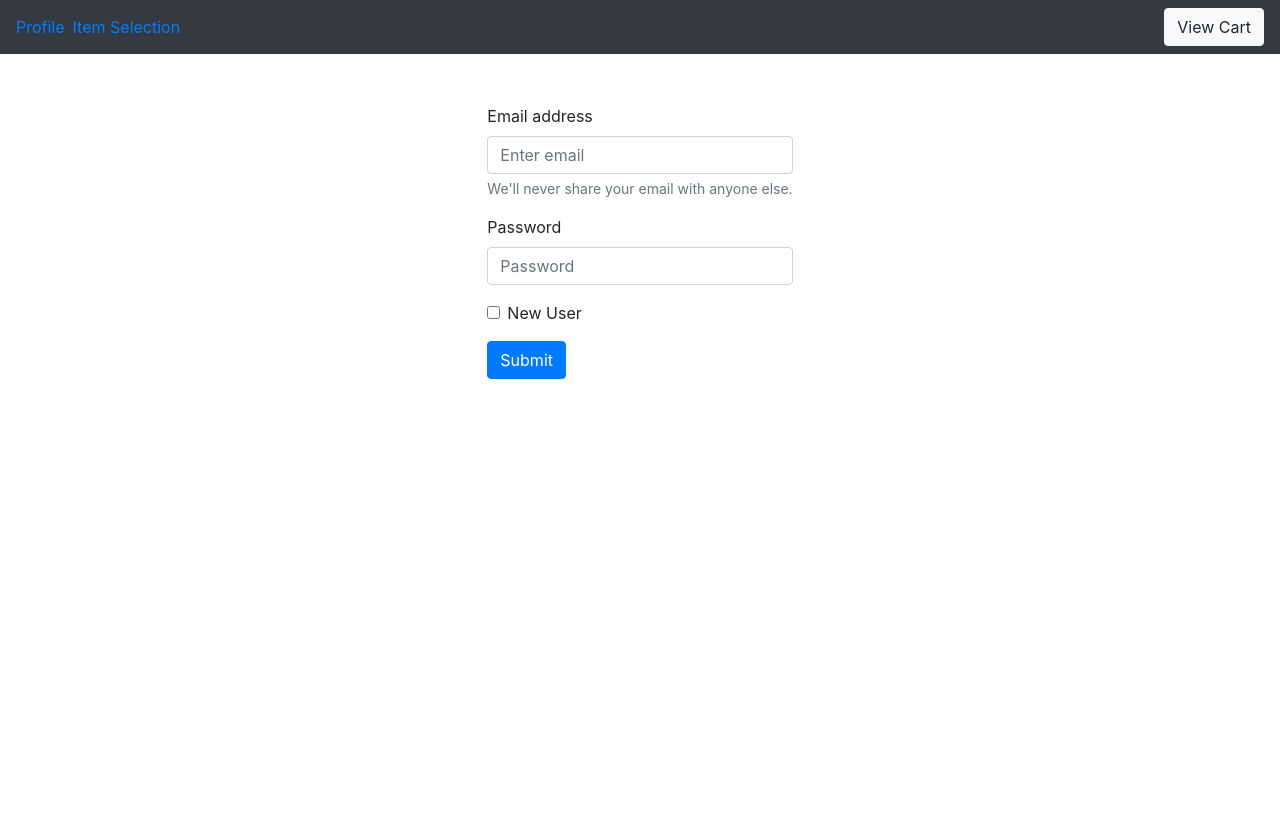
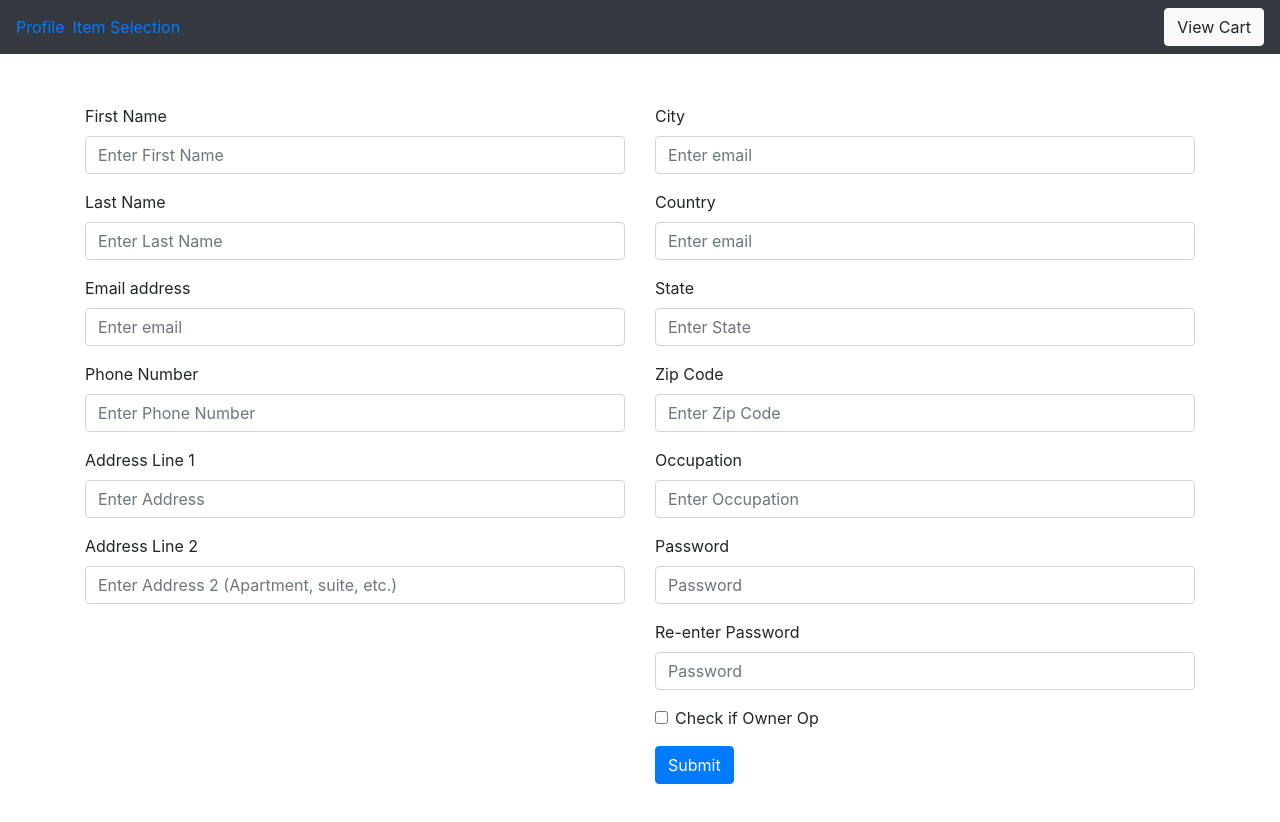
Before and after one commit to RyanMosely/Gear-Database-Application, a React (Create React App) app in the folder client/: page /register in a window 1280 px wide. Shown: the top 822 px of the page. Before the commit the page ends 800 px from the top, so only its background shows below. Built offline with nearby package versions, Linux system fonts and the light colour scheme.

Commit message:
Added Sign Up Page

```diff
--- a/client/src/App.js
+++ b/client/src/App.js
@@ -5,6 +5,7 @@ import TopNavbar from './components/Navbar'
 import LandingPage from "./Pages/LandingPage";
 import AlaCartePage from "./Pages/AlaCarte"
 import SignInSignUp from "./Pages/SignInSignUp"
+import Register from "./Pages/Register"
 
 import './App.css';
 
@@ -16,6 +17,7 @@ function App() {
         <Switch>
           <Route exact path="/landing-page" component={LandingPage} />
           <Route path="/alacarte" component={AlaCartePage} />
+          <Route path="/register" component={Register} />
           <Route path="/" component={SignInSignUp} />
         </Switch>
     </Router>
--- /dev/null
+++ b/client/src/Pages/Register/index.js
@@ -0,0 +1,111 @@
+import React from 'react';
+import Container from 'react-bootstrap/Container'
+import Row from 'react-bootstrap/Row'
+import Col from 'react-bootstrap/Col'
+import UserImg from '../../user.png';
+import InfoCard from '../../components/InfoCard';
+import { Form, Button } from 'react-bootstrap';
+import './index.scss';
+
+function Register() {
+    return (
+<Container id="profile">
+  <div className="sign-up-container">
+    <Form>
+    <Row>
+      <Col>
+    <Form.Group controlId="formFirstName">
+        <Form.Label>First Name</Form.Label>
+        <Form.Control type="text" placeholder="Enter First Name" />
+          <Form.Text className="text-muted">
+          </Form.Text>
+      </Form.Group>
+      <Form.Group controlId="formLastName">
+        <Form.Label>Last Name</Form.Label>
+        <Form.Control type="text" placeholder="Enter Last Name" />
+          <Form.Text className="text-muted">
+          </Form.Text>
+      </Form.Group>
+      <Form.Group controlId="formBasicEmail">
+        <Form.Label>Email address</Form.Label>
+        <Form.Control type="email" placeholder="Enter email" />
+          <Form.Text className="text-muted">
+          </Form.Text>
+      </Form.Group>
+      <Form.Group controlId="formPhoneNumber">
+        <Form.Label>Phone Number</Form.Label>
+        <Form.Control type="text" placeholder="Enter Phone Number" />
+          <Form.Text className="text-muted">
+          </Form.Text>
+      </Form.Group>
+      <Form.Group controlId="AddressLineOne">
+        <Form.Label>Address Line 1</Form.Label>
+        <Form.Control type="text" placeholder="Enter Address" />
+          <Form.Text className="text-muted">
+          </Form.Text>
+      </Form.Group>
+      <Form.Group controlId="AddressLineTwo">
+        <Form.Label>Address Line 2</Form.Label>
+        <Form.Control type="text" placeholder="Enter Address 2 (Apartment, suite, etc.)" />
+          <Form.Text className="text-muted">
+          </Form.Text>
+      </Form.Group>
+      </Col>
+      <Col>
+      <Form.Group controlId="City">
+        <Form.Label>City</Form.Label>
+        <Form.Control type="text" placeholder="Enter email" />
+          <Form.Text className="text-muted">
+          </Form.Text>
+      </Form.Group>
+      <Form.Group controlId="Country">
+        <Form.Label>Country</Form.Label>
+        <Form.Control type="text" placeholder="Enter email" />
+          <Form.Text className="text-muted">
+          </Form.Text>
+      </Form.Group>
+      <Form.Group controlId="State">
+        <Form.Label>State</Form.Label>
+        <Form.Control type="text" placeholder="Enter State" />
+          <Form.Text className="text-muted">
+          </Form.Text>
+      </Form.Group>
+      <Form.Group controlId="ZipCode">
+        <Form.Label>Zip Code</Form.Label>
+        <Form.Control type="text" placeholder="Enter Zip Code" />
+          <Form.Text className="text-muted">
+          </Form.Text>
+      </Form.Group>
+      <Form.Group controlId="Occupation">
+        <Form.Label>Occupation</Form.Label>
+        <Form.Control type="text" placeholder="Enter Occupation" />
+          <Form.Text className="text-muted">
+          </Form.Text>
+      </Form.Group>
+      <Form.Group controlId="formBasicPassword">
+        <Form.Label>
+          Password
+        </Form.Label>
+        <Form.Control type="password" placeholder="Password" />
+      </Form.Group>
+      <Form.Group controlId="formBasicPassword">
+        <Form.Label>
+          Re-enter Password
+        </Form.Label>
+        <Form.Control type="password" placeholder="Password" />
+      </Form.Group>
+      <Form.Group controlId="formBasicCheckbox">
+        <Form.Check type="checkbox" label="Check if Owner Op" />
+      </Form.Group>
+      <Button variant="primary" type="submit">
+        Submit
+      </Button>
+      </Col>
+      </Row>
+    </Form>
+  </div>
+</Container>
+    )
+}
+
+export default Register;
--- /dev/null
+++ b/client/src/Pages/Register/index.scss
@@ -0,0 +1,6 @@
+.sign-up-container{
+margin-top: 50px;
+margin-bottom: 50px;
+// display: flex;
+justify-content: center;
+}
--- a/client/src/Pages/SignInSignUp/index.js
+++ b/client/src/Pages/SignInSignUp/index.js
@@ -10,7 +10,7 @@ import './index.scss';
 function signInSignUp() {
     return (
         <Container id="profile">
-          <div class="sign-up-container">
+          <div className="sign-in-container">
          <Form>
   <Form.Group controlId="formBasicEmail">
     <Form.Label>Email address</Form.Label>
--- a/client/src/Pages/SignInSignUp/index.scss
+++ b/client/src/Pages/SignInSignUp/index.scss
@@ -1,4 +1,4 @@
-.sign-up-container{
+.sign-in-container{
 margin-top: 50px;
 display: flex;
 justify-content: center;
```
